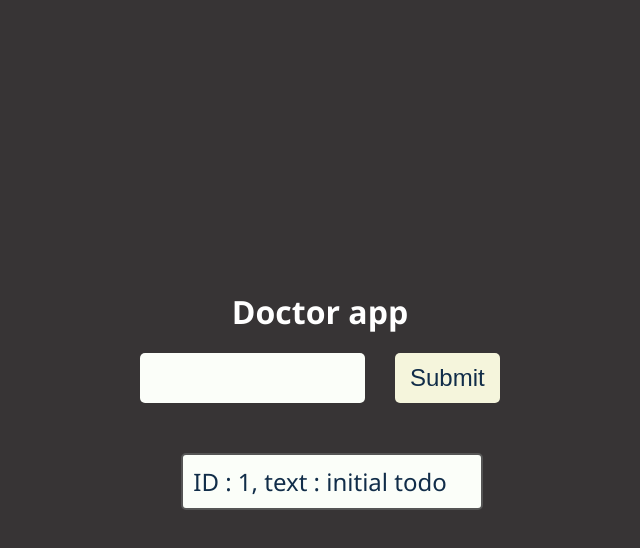
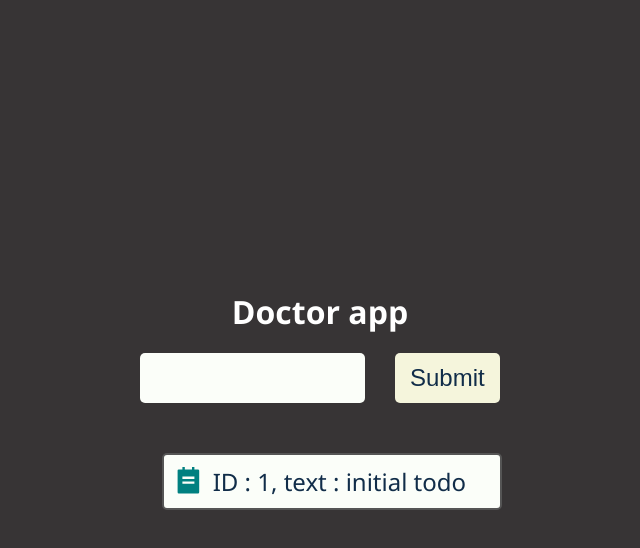
Before and after one commit to AnatolSalau/React_js_full_course, a React (Create React App) app in the folder lesson_24_todo_app_v1/: page / in a window 1280 px wide. Both pictures are taken after a click on the button "Submit". Shown: the top 548 px of the page, without its empty margins (320-960 px from the left). Built offline with nearby package versions, Linux system fonts and the light colour scheme.

Commit message:
lesson_24_todo_app_v1

```diff
--- a/lesson_24_todo_app_v1/package.json
+++ b/lesson_24_todo_app_v1/package.json
@@ -9,6 +9,7 @@
     "@testing-library/user-event": "^13.5.0",
     "react": "^18.2.0",
     "react-dom": "^18.2.0",
+    "react-icons": "^4.7.1",
     "react-scripts": "5.0.1",
     "web-vitals": "^2.1.4"
   },
--- a/lesson_24_todo_app_v1/src/components/Todos/Todo.js
+++ b/lesson_24_todo_app_v1/src/components/Todos/Todo.js
@@ -1,12 +1,16 @@
-import { RiTodoFill } from 'react-icons/ri'
+import { RiTodoFill } from "react-icons/ri";
+
 import style from './Todo.module.css'
 
 function Todo({todo, deleteTodo}) {
+
     return (
+
         <div
             className={style.todo}
             onDoubleClick={() => deleteTodo(todo.id)}
         >
+            <RiTodoFill className={style.todoIcon}/>
             {`ID : ${todo.id}, text : ${todo.text}`}
         </div>
     )
--- a/lesson_24_todo_app_v1/src/components/Todos/Todo.module.css
+++ b/lesson_24_todo_app_v1/src/components/Todos/Todo.module.css
@@ -15,3 +15,9 @@
 .todo:hover {
     background-color: rgb(240, 240, 155);
 }
+
+.todoIcon {
+    font-size:1.8rem ;
+    margin-right: 10px ;
+    color: teal;
+}
```
Also changed, not shown: 1 other file (tests, documents, lock files or other folders).
